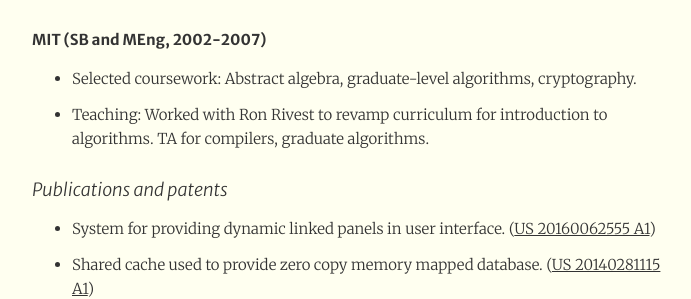
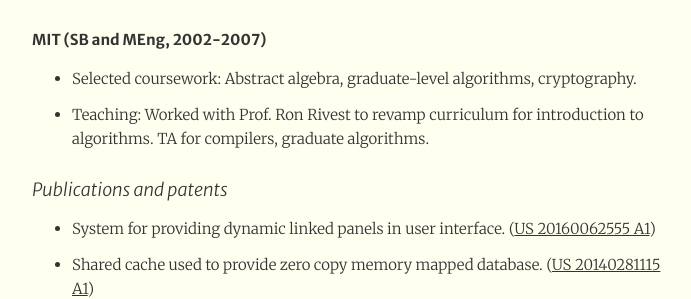
Before and after one commit to punya/punya.github.io, a Jekyll site: the page built from resume.md, in a window 1280 px wide. Shown: the part 1612-1911 px from the top of the page, without its empty margins (288-979 px from the left). Built offline with Jekyll 4.4.1, drawn with Linux system fonts in a browser that asks for light colours.

Commit message:
*Prof.* Rivest

```diff
--- a/resume.md
+++ b/resume.md
@@ -39,7 +39,7 @@
 
 ### MIT (SB and MEng, 2002-2007)
 - Selected coursework: Abstract algebra, graduate-level algorithms, cryptography.
-- Teaching: Worked with Ron Rivest to revamp curriculum for introduction to algorithms. TA for compilers, graduate algorithms.
+- Teaching: Worked with Prof. Ron Rivest to revamp curriculum for introduction to algorithms. TA for compilers, graduate algorithms.
 
 ## Publications and patents
 - System for providing dynamic linked panels in user interface. ([US 20160062555 A1](http://www.google.com/patents/US20160062555))
```
